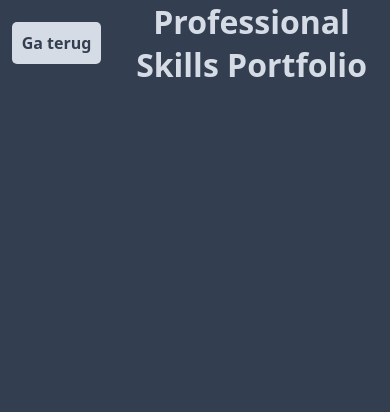
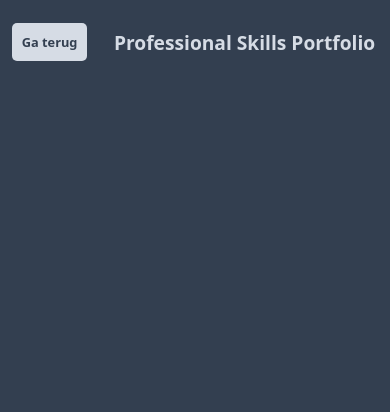
Before and after one commit to LucaBrockman/Portfolio, a PHP site: page /document.php in a window 390 px wide. Shown: the top 412 px of the page. Run offline with PHP 8.4, Linux system fonts and the light colour scheme.

Commit message:
added media screen for text on mobile

```diff
--- a/css/style.css
+++ b/css/style.css
@@ -132,3 +132,13 @@ iframe {
     height: 80vh;
     border: 0; /* Remove iframe border */
 }
+
+@media screen and (max-width: 768px) {
+    header h1 {
+        font-size: 1.2rem; /* Adjusted font size for smaller screens */
+    }
+
+    .back-button {
+        font-size: 0.8rem; /* Adjusted font size for smaller screens */
+    }
+}
```
